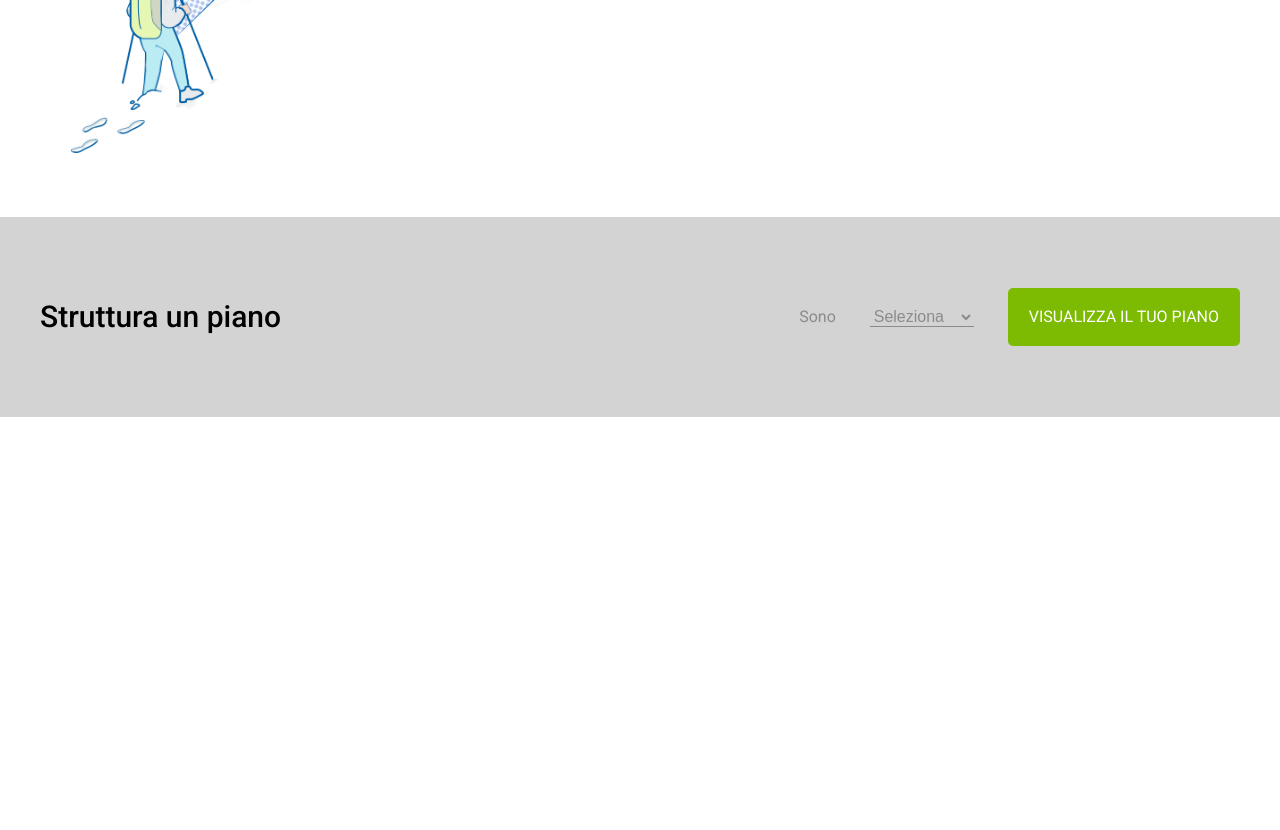
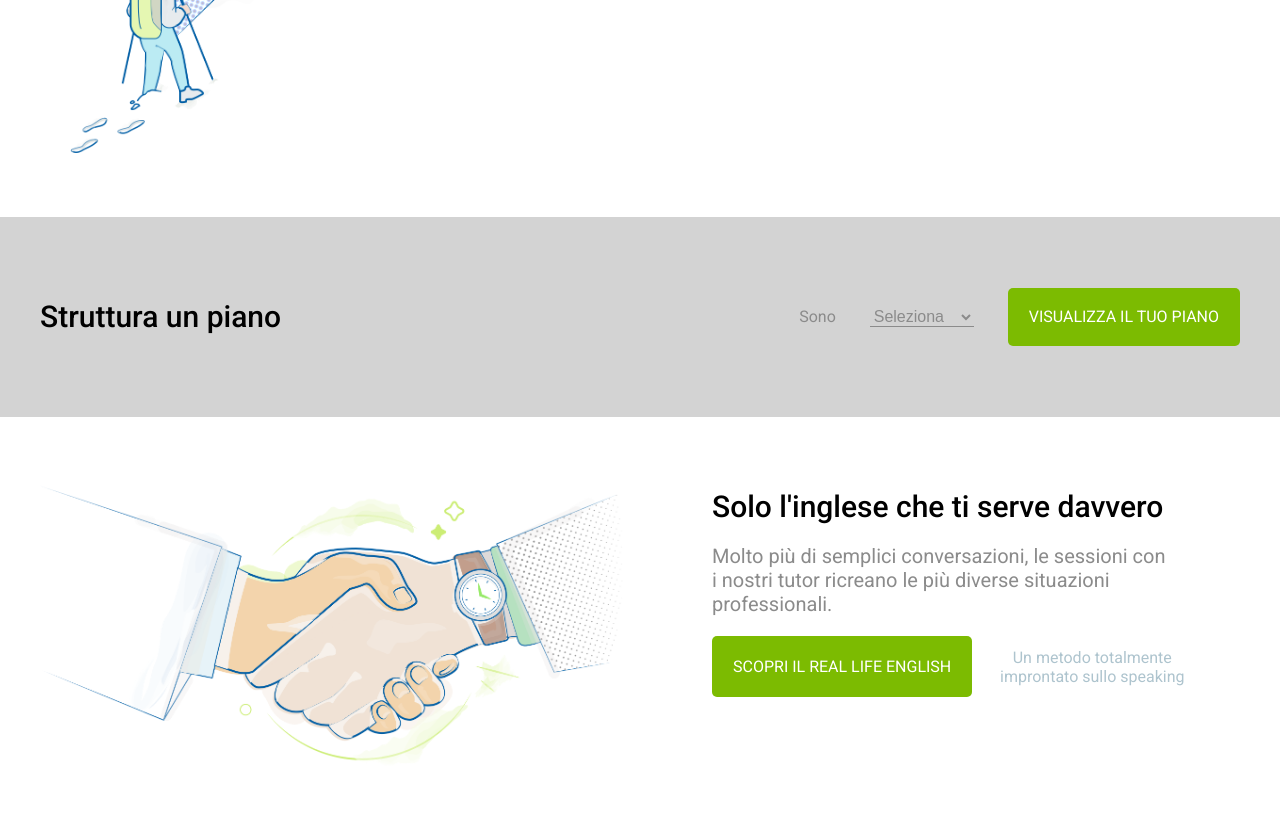
Before and after one commit to CristinaDAmico/htmlcss-fluentify, a plain HTML site: page index.html in a window 1280 px wide. Shown: the part 1759-2589 px from the top of the page. Before the commit the page ends 2176 px from the top, so only its background shows below. Drawn offline with Linux system fonts and the light colour scheme.

Commit message:
main content 2 ( add sezione 5)

```diff
--- a/css/style.css
+++ b/css/style.css
@@ -75,6 +75,13 @@ h6 {
 .btn.btn-large {
     padding: 20px;
 }
+
+/* fonts */
+h2.black {
+    font-size: 30px;
+    color: black;
+}
+
 
 /* MAIN HEADER */
 .main-header{
@@ -199,10 +206,10 @@ h6 {
     padding: 0 50px;
 }
 
-.mountain-text h2 {
+/* .mountain-text h2 {
     font-size: 30px;
     color: black;
-}
+} */
 
 .mountain-text p {
     margin: 30px auto;
@@ -248,3 +255,33 @@ footer a.btn {
     right: 100px;
     border-radius: 5px 5px 0 0 ;
 }
+
+/* MAIN CONTENT 2 */
+/* section 5 */
+.section-5 {
+    height: 400px;
+}
+
+.hands img {
+    width: 100%;
+    padding: 10% 0;
+}
+
+.hands_text {
+    padding: 6%;
+    position: relative;
+}
+
+.hands_text p {
+    margin: 20px 0;
+    font-size: 20px;
+}
+
+.hands_text div {
+    display: inline-block;
+    width: 40%;
+    text-align: center;
+    color: #aec4ce;
+    padding: 12px;
+    position: absolute;
+}
--- a/index.html
+++ b/index.html
@@ -113,7 +113,7 @@
                 <img src="./img/mountain.png" alt="mountain">
             </div>
             <div class="mountain-text w-50 float-left">
-                <h2>Scopri il tuo livello iniziale e struttura un piano personalizzato</h2>
+                <h2 class="black">Scopri il tuo livello iniziale e struttura un piano personalizzato</h2>
                 <p>L'esperienza Fluentify parte sempre da un test di placement per avere una chiara visione del tuo inglese, ad oggi.</p>
                 <a href="#">Scopri il nostro test di placement</a>
             </div>
@@ -140,5 +140,24 @@
         </div>
     </footer>
 
+    <!-- MAIN CONTENT 2 -->
+    <main class="main-content-2">
+        <!-- section 5 -->
+        <section class="section-5 container clearfix">
+            <div class="hands float-left w-50">
+                <img src="./img/shakehands.png" alt="shakehands">
+            </div>
+            <div class="hands hands_text float-left w-50">
+                <h2 class="black">Solo l'inglese che ti serve davvero</h2>
+                <p>Molto più di semplici conversazioni, le sessioni con i nostri tutor ricreano le più diverse situazioni professionali.</p>
+                <a href="#" class="btn btn-green btn-large">Scopri il real life english</a>
+                <div>Un metodo totalmente improntato sullo speaking</div>
+            </div>
+        </section>
+
+    </main>
+
+
+
 </body>
 </html>
```
Also changed, not shown: img/business.png (added), img/set.png (added), img/shakehands.png (added), img/student.png (added), img/worker.png (added).
